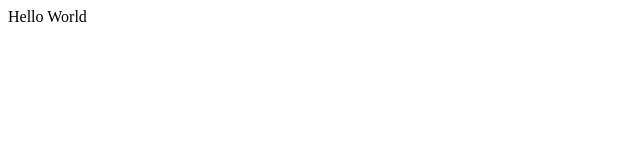
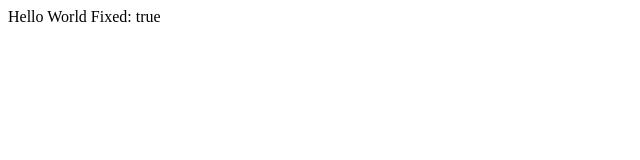
Before and after one commit to krgeppert/rebase-merge, a plain HTML site: page index.html in a window 1280 px wide. Shown: the full height of the page, 0-640 px from the left. Drawn offline with Linux system fonts and the light colour scheme.

Commit message:
Fixed the bug

```diff
--- a/index.html
+++ b/index.html
@@ -4,5 +4,7 @@
 </head>
 <body>
   Hello World
+
+  Fixed: true
 </body>
 </html>
```
